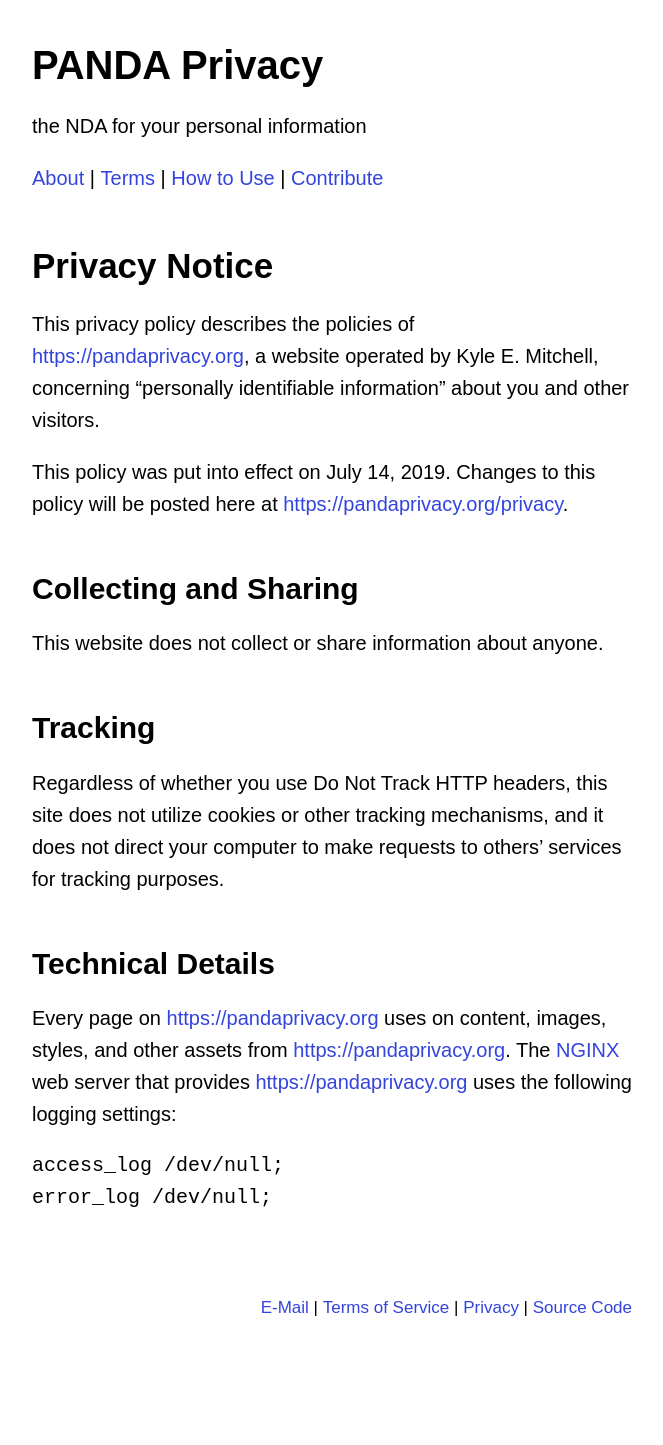
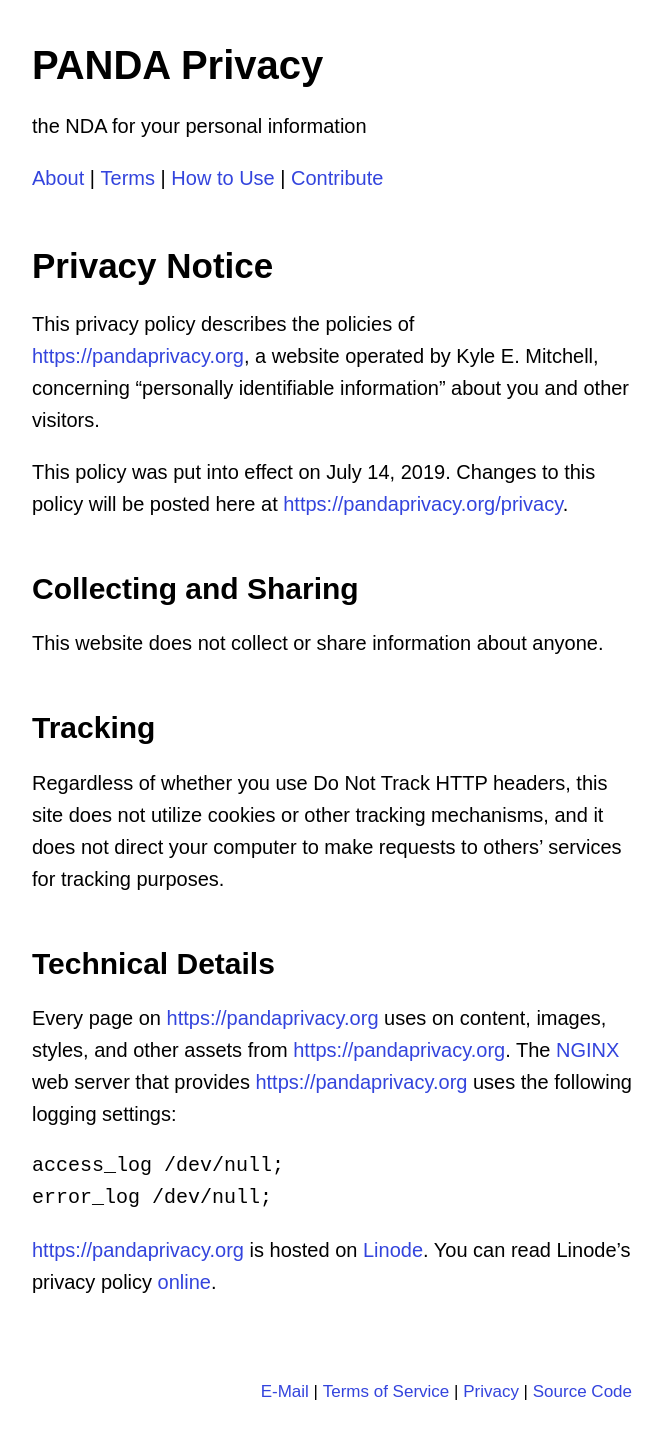
Before and after one commit to pandaprivacy/pandaprivacy.org, a Jekyll site: the page built from privacy.md, in a window 1280 px wide. Shown: the whole page, without its empty margins (308-971 px from the left). Built offline with Jekyll 4.4.1, drawn with Linux system fonts in a browser that asks for light colours; before the commit the page ends 1361 px from its top, so only the background shows below that.

Commit message:
Privacy: Mention Linode

````diff
--- a/privacy.md
+++ b/privacy.md
@@ -25,3 +25,5 @@ Every page on <{{site.url}}> uses on content, images, styles, and other assets f
 access_log /dev/null;
 error_log /dev/null;
 ```
+
+<{{site.url}}> is hosted on [Linode](https://www.linode.com).  You can read Linode's privacy policy [online](https://www.linode.com/privacy).
````
